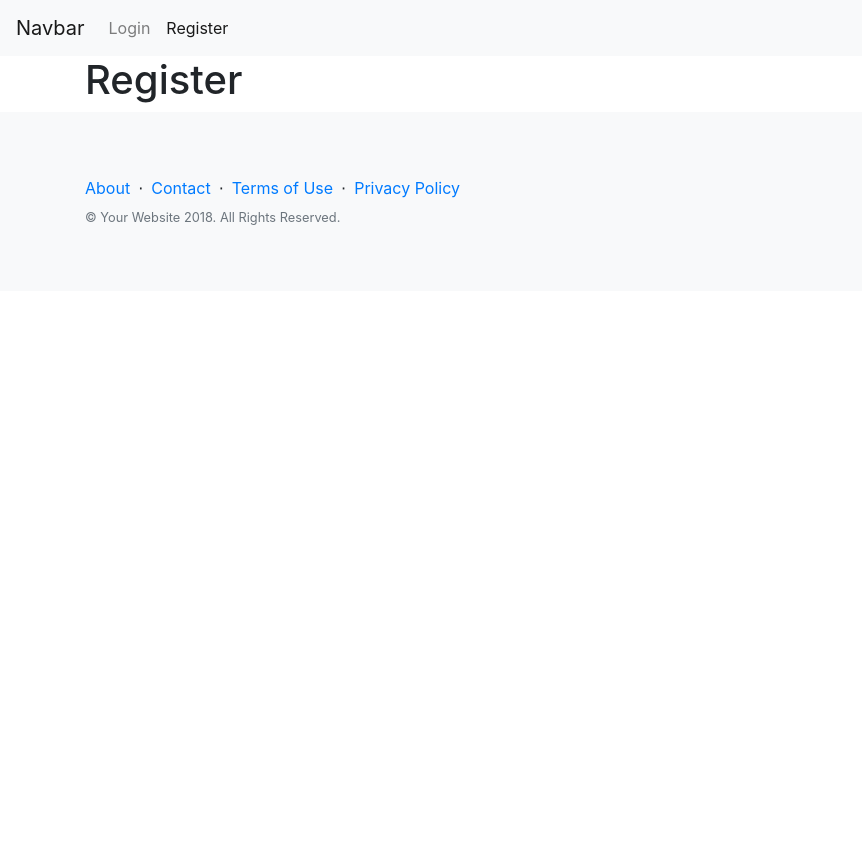
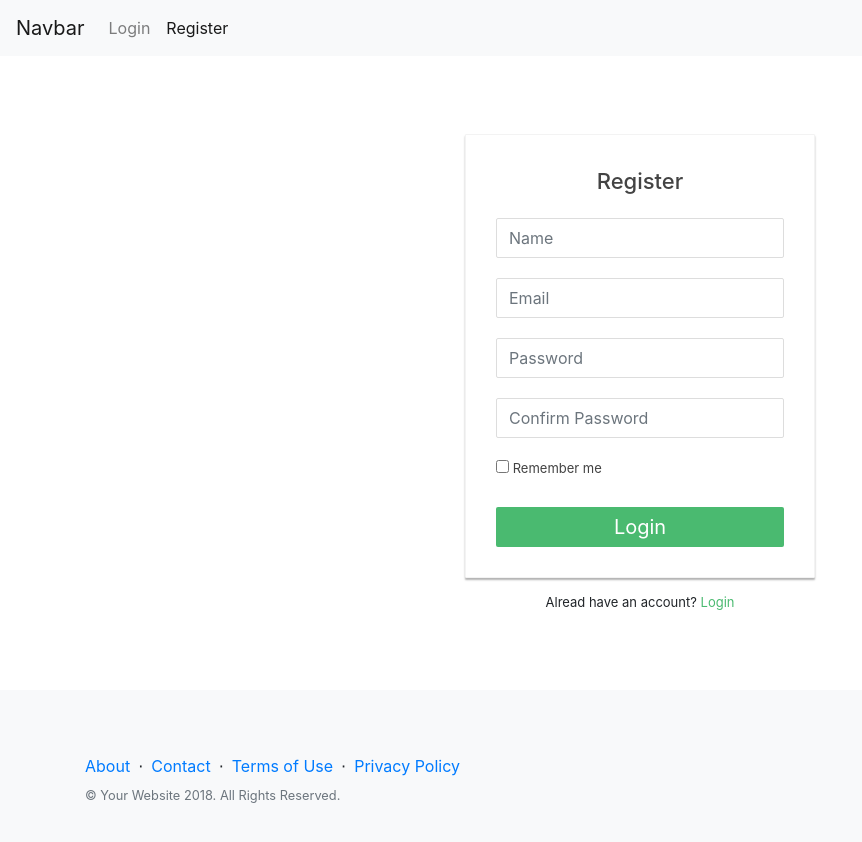
Before and after one commit to ashishdotme/punedevs, a React (Create React App) app in the folder client/: page /register in a window 1280 px wide. Shown: the top 842 px of the page, without its empty margins (0-862 px from the left). Before the commit the page ends 800 px from the top, so only its background shows below. Built offline with nearby package versions, Linux system fonts and the light colour scheme; some icons are missing.

Commit message:
Add redux

```diff
--- a/client/package.json
+++ b/client/package.json
@@ -5,9 +5,12 @@
   "dependencies": {
     "react": "^16.7.0",
     "react-dom": "^16.7.0",
+    "react-redux": "^6.0.0",
     "react-router": "^4.3.1",
     "react-router-dom": "^4.3.1",
-    "react-scripts": "2.1.2"
+    "react-scripts": "2.1.2",
+    "redux": "^4.0.1",
+    "redux-thunk": "^2.3.0"
   },
   "scripts": {
     "start": "react-scripts start",
--- /dev/null
+++ b/client/src/actions/authActions.js
@@ -0,0 +1,8 @@
+import {SAVE_USER} from './types';
+
+export const registerUser = (userData) => {
+  return {
+    type: SAVE_USER,
+    payload: userData
+  }
+}
--- /dev/null
+++ b/client/src/actions/types.js
@@ -0,0 +1 @@
+export const SAVE_USER = 'SAVE_USER';
--- /dev/null
+++ b/client/src/components/auth/Login.css
@@ -0,0 +1,79 @@
+.form-control {
+  box-shadow: none;
+  border-color: #ddd;
+}
+.form-control:focus {
+  border-color: #4aba70;
+}
+.login-form {
+  width: 350px;
+  margin: 0 auto;
+  padding: 30px 0;
+}
+.login-form form {
+  color: #434343;
+  border-radius: 1px;
+  margin-bottom: 15px;
+  background: #fff;
+  border: 1px solid #f3f3f3;
+  box-shadow: 0px 2px 2px rgba(0, 0, 0, 0.3);
+  padding: 30px;
+}
+.login-form h4 {
+  text-align: center;
+  font-size: 22px;
+  margin-bottom: 20px;
+}
+.login-form .avatar {
+  color: #fff;
+  margin: 0 auto 30px;
+  text-align: center;
+  width: 100px;
+  height: 100px;
+  border-radius: 50%;
+  z-index: 9;
+  background: #4aba70;
+  padding: 15px;
+  box-shadow: 0px 2px 2px rgba(0, 0, 0, 0.1);
+}
+.login-form .avatar i {
+  font-size: 62px;
+}
+.login-form .form-group {
+  margin-bottom: 20px;
+}
+.login-form .form-control,
+.login-form .btn {
+  min-height: 40px;
+  border-radius: 2px;
+  transition: all 0.5s;
+}
+.login-form .close {
+  position: absolute;
+  top: 15px;
+  right: 15px;
+}
+.login-form .btn {
+  background: #4aba70;
+  border: none;
+  line-height: normal;
+}
+.login-form .btn:hover,
+.login-form .btn:focus {
+  background: #42ae68;
+}
+.login-form .checkbox-inline {
+  float: left;
+}
+.login-form input[type="checkbox"] {
+  margin-top: 2px;
+}
+.login-form .forgot-link {
+  float: right;
+}
+.login-form .small {
+  font-size: 13px;
+}
+.login-form a {
+  color: #4aba70;
+}
--- a/client/src/components/auth/Login.js
+++ b/client/src/components/auth/Login.js
@@ -1,12 +1,75 @@
-import React, { Component } from 'react'
+import React, { Component } from "react";
+import { Link } from "react-router-dom";
+import "./Login.css";
 
 class Login extends Component {
+  constructor(props){
+    super(props);
+    this.state = {
+      email: '',
+      password: ''
+    }
+
+    this.onChange = this.onChange.bind(this);
+    this.onSubmit = this.onSubmit.bind(this);
+  }
+
+  onChange(e){
+    this.setState({ [e.target.name] : e.target.value});
+  }
+
+  onSubmit(e){
+    e.preventDefault();
+    const newObject = {
+      email: this.state.email,
+      password: this.state.password
+    }
+
+    console.log(newObject);
+  }
   render() {
     return (
-      <div>
-        <h1>Login</h1>
+      <div className="login-form mt-5 mb-5">
+        <form onSubmit={this.onSubmit}>
+          <h4 className="modal-title">Login</h4>
+          <div className="form-group">
+            <input
+              type="email"
+              className="form-control"
+              placeholder="Email"
+              required="required"
+              name="email"
+              value={this.state.email}
+              onChange={this.onChange}
+            />
+          </div>
+          <div className="form-group">
+            <input
+              type="password"
+              className="form-control"
+              placeholder="Password"
+              required="required"
+              name="password"
+              value={this.state.password}
+              onChange={this.onChange}
+            />
+          </div>
+          <div className="form-group small clearfix">
+            <label className="checkbox-inline">
+              <input type="checkbox" /> Remember me
+            </label>
+          </div>
+          <input
+            type="submit"
+            className="btn btn-primary btn-block btn-lg"
+            value="Login"
+          />
+        </form>
+        <div className="text-center small">
+          Don't have an account? <Link to="/register">Sign up</Link>
+        </div>
       </div>
-    )
+    );
   }
 }
 
--- a/client/src/components/auth/Register.js
+++ b/client/src/components/auth/Register.js
@@ -1,13 +1,114 @@
-import React, { Component } from 'react'
+import React, { Component } from "react";
+import { Link } from "react-router-dom";
+import { connect } from 'react-redux';
+import {registerUser} from '../../actions/authActions';
+import "./Register.css";
 
 class Register extends Component {
+  constructor(){
+    super();
+    this.state = {
+      name: '',
+      email: '',
+      password: '',
+      password2: '',
+      errors: {}
+    };
+
+    this.onChange = this.onChange.bind(this);
+    this.onSubmit = this.onSubmit.bind(this);
+  }
+
+  onChange(e){
+    this.setState({ [e.target.name]: e.target.value });
+  }
+
+  onSubmit(e){
+    e.preventDefault();
+
+    const newUser = {
+      name: this.state.name,
+      email: this.state.email,
+      password: this.state.password,
+      password2: this.state.password2
+    }
+
+    console.log(newUser);
+    this.props.registerUser(newUser);
+  }
+
   render() {
+    const user = this.props.auth.user;
     return (
-      <div>
-        <h1>Register</h1>
+      <div className="login-form mt-5 mb-5">
+       {user? user.name : null}
+        <form onSubmit={this.onSubmit}>
+          <h4 className="modal-title">Register</h4>
+          <div className="form-group">
+            <input
+              type="text"
+              className="form-control"
+              placeholder="Name"
+              required="required"
+              name="name"
+              value={this.state.name}
+              onChange={this.onChange}
+            />
+          </div>
+          <div className="form-group">
+            <input
+              type="email"
+              className="form-control"
+              placeholder="Email"
+              required="required"
+              name="email"
+              value={this.state.email}
+              onChange={this.onChange}
+            />
+          </div>
+          <div className="form-group">
+            <input
+              type="password"
+              className="form-control"
+              placeholder="Password"
+              required="required"
+              name="password"
+              value={this.state.password}
+              onChange={this.onChange}
+            />
+          </div>
+          <div className="form-group">
+            <input
+              type="password"
+              className="form-control"
+              placeholder="Confirm Password"
+              required="required"
+              name="password2"
+              value={this.state.password2}
+              onChange={this.onChange}
+            />
+          </div>
+          <div className="form-group small clearfix">
+            <label className="checkbox-inline">
+              <input type="checkbox" /> Remember me
+            </label>
+          </div>
+          <input
+            type="submit"
+            className="btn btn-primary btn-block btn-lg"
+            value="Login"
+          />
+        </form>
+        <div className="text-center small">
+          Alread have an account? <Link to="/login">Login</Link>
+        </div>
       </div>
-    )
+    );
   }
 }
 
-export default Register
+const mapStateToProps = (state) => ({
+  auth: state.auth
+});
+
+export default connect(mapStateToProps, {registerUser})(Register);
--- a/client/src/components/layout/Landing.js
+++ b/client/src/components/layout/Landing.js
@@ -14,7 +14,7 @@ class Landing extends Component {
                   Pune Devs
                 </h1>
               </div>
-              <h2 class="lead mb-3">Something short and leading about the collection below—its contents, the creator, etc. Make it short and sweet, but not too short so folks don't simply skip over it entirely.</h2>
+              <h2 className="lead mb-3">Something short and leading about the collection below—its contents, the creator, etc. Make it short and sweet, but not too short so folks don't simply skip over it entirely.</h2>
               <div className="col-md-10 col-lg-8 col-xl-7 mx-auto">
                 <p>
                   <Link to="/login" className="btn btn-primary my-2 mr-3">
--- /dev/null
+++ b/client/src/reducers/authReducer.js
@@ -0,0 +1,19 @@
+import {SAVE_USER} from '../actions/types'
+
+const initialState = {
+  isAuthenticated: false,
+  user: {}
+}
+
+export default function(state = initialState, action) {
+  switch(action.type){
+    case SAVE_USER:
+      console.log(state);
+      return {
+        ...state,
+        user: action.payload
+      }
+    default:
+      return state;
+  }
+}
--- /dev/null
+++ b/client/src/reducers/index.js
@@ -0,0 +1,6 @@
+import {combineReducers} from 'redux';
+import authReducer from './authReducer';
+
+export default combineReducers({
+  auth: authReducer
+})
--- /dev/null
+++ b/client/src/store.js
@@ -0,0 +1,18 @@
+import { createStore, applyMiddleware, compose } from "redux";
+import thunk from "redux-thunk";
+import rootReducer from "./reducers/index";
+
+const initialState = {};
+
+const middleware = [thunk];
+
+const store = createStore(
+  rootReducer,
+  initialState,
+  compose(
+    applyMiddleware(...middleware),
+    window.__REDUX_DEVTOOLS_EXTENSION__ && window.__REDUX_DEVTOOLS_EXTENSION__()
+  )
+);
+
+export default store;
```
Also changed, not shown: client/src/App.js (+7 -3 lines), client/src/components/auth/Register.css (added).
